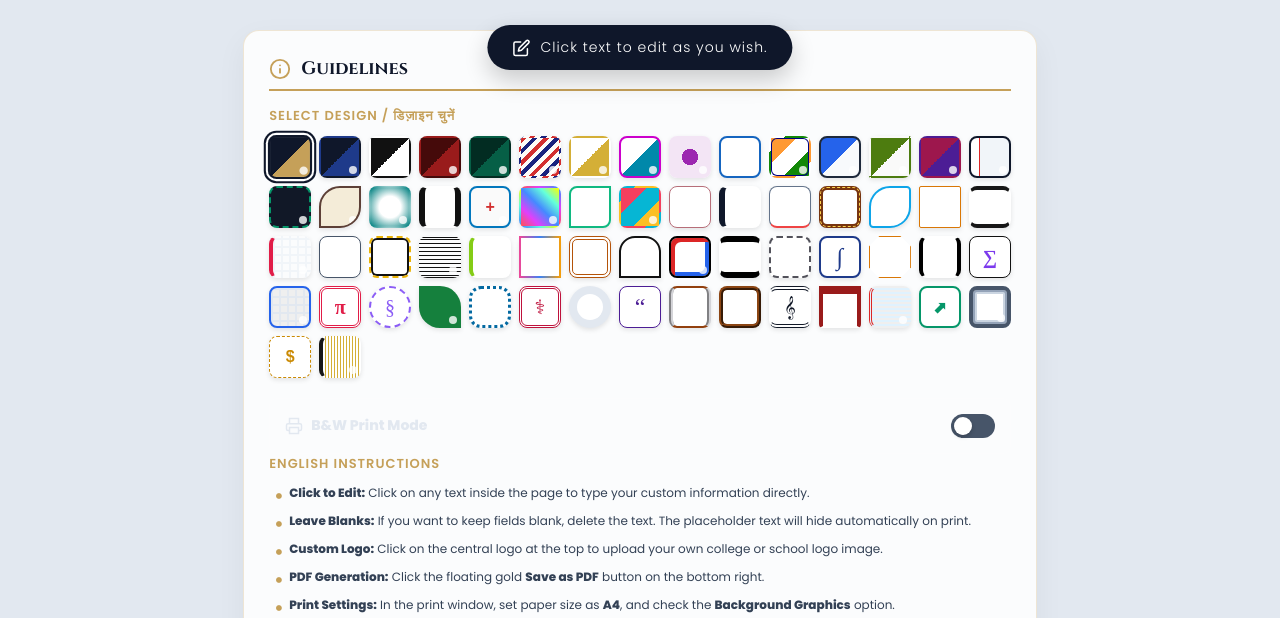
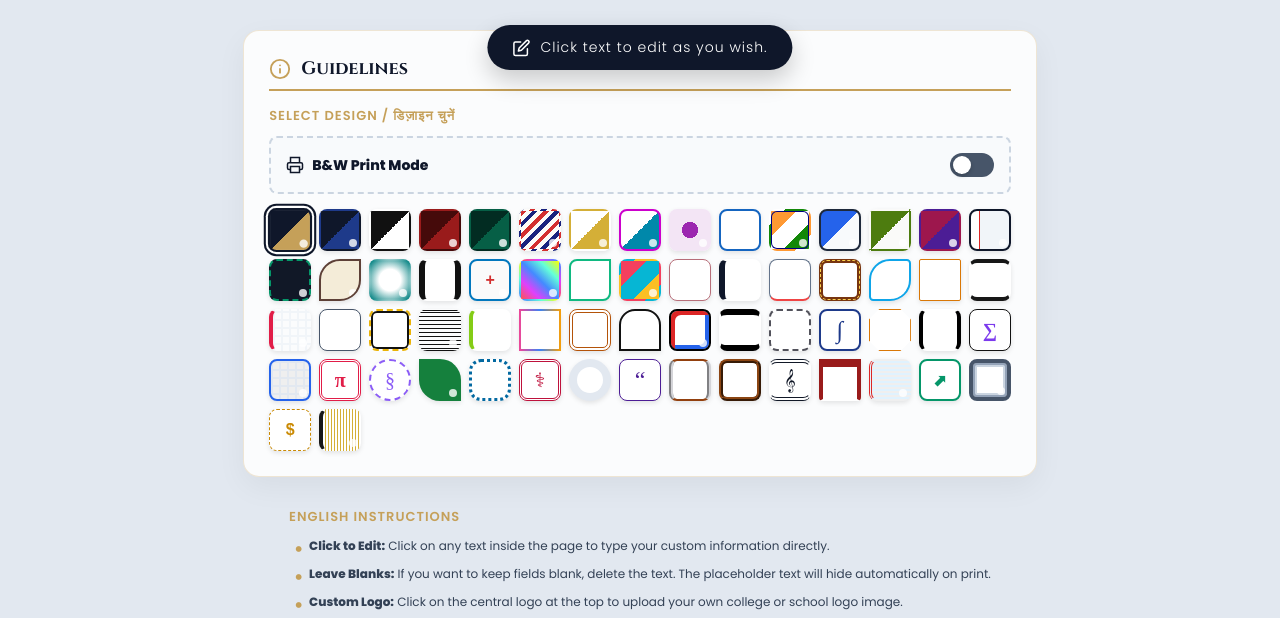
Before and after one commit to csheoganj-del/ASSIGNMENT-FRONT-PAGE-, a plain HTML site: page index.html in a window 1280 px wide. Shown: the top 618 px of the page. Drawn offline with nearby package versions, Linux system fonts and the light colour scheme; a web font is replaced by a local one.

Commit message:
fix: make B&W Print Mode toggle visible by moving it above theme selector and fixing colors

```diff
--- a/index.html
+++ b/index.html
@@ -1094,13 +1094,13 @@
         .bw-toggle-container {
             margin-top: 20px;
             padding: 15px;
-            background: rgba(255,255,255,0.05);
-            border: 1px solid rgba(255,255,255,0.1);
+            background: #F8FAFC;
+            border: 2px dashed #CBD5E1;
             border-radius: 8px;
             display: flex;
             align-items: center;
             justify-content: space-between;
-            color: #E2E8F0;
+            color: #0F172A;
             font-size: 14px;
             font-weight: bold;
         }
@@ -1316,6 +1316,16 @@
 
             <div class="instruction-section">
                 <h3>Select Design / डिज़ाइन चुनें</h3>
+                <div class="bw-toggle-container" style="margin-top: 0; margin-bottom: 15px;">
+                    <div style="display: flex; align-items: center; gap: 8px;">
+                        <svg width="18" height="18" viewBox="0 0 24 24" fill="none" stroke="currentColor" stroke-width="2"><path d="M6 9V2h12v7M6 18H4a2 2 0 01-2-2v-5a2 2 0 012-2h16a2 2 0 012 2v5a2 2 0 01-2 2h-2"/><rect x="6" y="14" width="12" height="8"/></svg>
+                        B&W Print Mode
+                    </div>
+                    <label class="toggle-switch" title="Convert colors for Black & White printing">
+                        <input type="checkbox" id="bwToggle" onchange="toggleBwMode(this.checked)">
+                        <span class="slider"></span>
+                    </label>
+                </div>
                 <div class="theme-selector">
                     <button class="theme-btn active" data-theme="theme-classic" style="background: linear-gradient(135deg, #0F172A 50%, #C5A059 50%);" title="Classic Luxury"></button>
                     <button class="theme-btn" data-theme="theme-royal" style="background: linear-gradient(135deg, #0F172A 50%, #1E3A8A 50%);" title="Royal Scholar"></button>
@@ -1393,17 +1403,7 @@
                     <button class="theme-btn" data-theme="theme-commerce-currency" style="background: #FFFFFF; border: 1px dashed #CA8A04; position: relative;" title="Forex Currency"><span style="position:absolute; top:50%; left:50%; transform:translate(-50%, -50%); color:#CA8A04; font-weight:bold; font-size:16px;">$</span></button>
                     <button class="theme-btn" data-theme="theme-commerce-executive" style="background-image: repeating-linear-gradient(90deg, #FFFFFF, #FFFFFF 2px, #D4AF37 2px, #D4AF37 3px); border-left: 4px solid #171717;" title="Business Executive"></button>
                 </div>
-            </div>
-
-            <div class="bw-toggle-container">
-                <div style="display: flex; align-items: center; gap: 8px;">
-                    <svg width="18" height="18" viewBox="0 0 24 24" fill="none" stroke="currentColor" stroke-width="2"><path d="M6 9V2h12v7M6 18H4a2 2 0 01-2-2v-5a2 2 0 012-2h16a2 2 0 012 2v5a2 2 0 01-2 2h-2"/><rect x="6" y="14" width="12" height="8"/></svg>
-                    B&W Print Mode
                 </div>
-                <label class="toggle-switch" title="Convert colors for Black & White printing">
-                    <input type="checkbox" id="bwToggle" onchange="toggleBwMode(this.checked)">
-                    <span class="slider"></span>
-                </label>
             </div>
 
             <div class="instruction-section">
```
